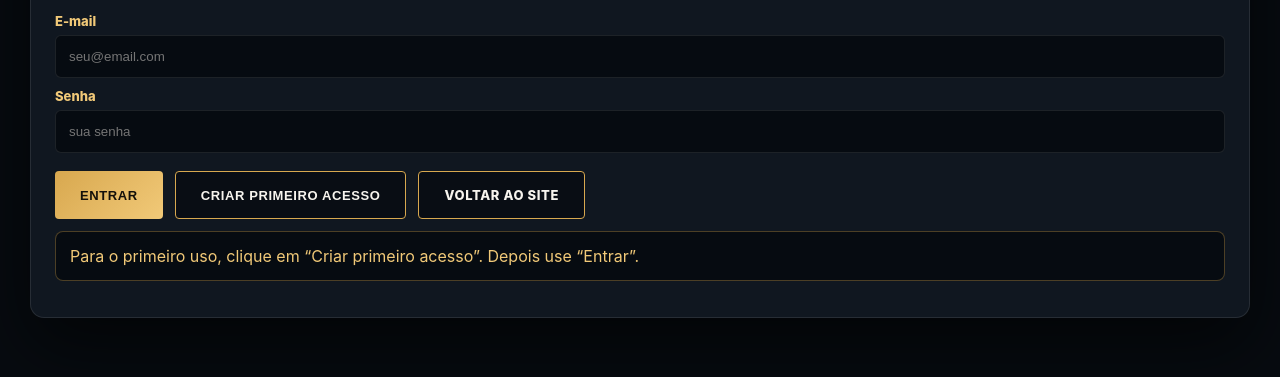
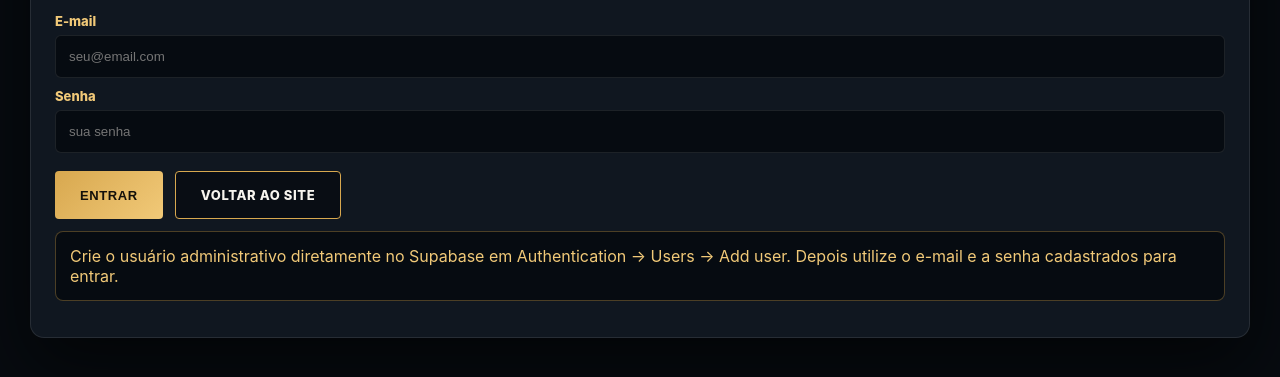
Before and after one commit to clecioabtt-am/site-corretor, a plain HTML site: page admin.html in a window 1280 px wide. Shown: the part 167-544 px from the top of the page. Drawn offline with nearby package versions, Linux system fonts and the light colour scheme.

Commit message:
Add files via upload

```diff
--- a/admin.html
+++ b/admin.html
@@ -40,10 +40,9 @@ textarea{min-height:90px}
     <label>Senha</label><input id="senha" type="password" placeholder="sua senha">
     <div class="admin-actions">
       <button class="btn primary" onclick="entrar()">Entrar</button>
-      <button class="btn ghost" onclick="criarConta()">Criar primeiro acesso</button>
       <a class="btn ghost" href="index.html">Voltar ao site</a>
     </div>
-    <div class="notice">Para o primeiro uso, clique em “Criar primeiro acesso”. Depois use “Entrar”.</div>
+    <div class="notice">Crie o usuário administrativo diretamente no Supabase em Authentication → Users → Add user. Depois utilize o e-mail e a senha cadastrados para entrar.</div>
   </div>
 
   <div id="panel" class="hidden">
@@ -134,11 +133,7 @@ function showTab(name, btn){
   btn.classList.add("active");
 }
 
-async function criarConta(){
-  const { error } = await supabaseClient.auth.signUp({email: email.value, password: senha.value});
-  if(error) return alert("Erro ao criar acesso: " + error.message);
-  alert("Acesso criado. Se o Supabase pedir confirmação por e-mail, confirme antes de entrar.");
-}
+
 
 async function entrar(){
   const { error } = await supabaseClient.auth.signInWithPassword({email: email.value, password: senha.value});
```
